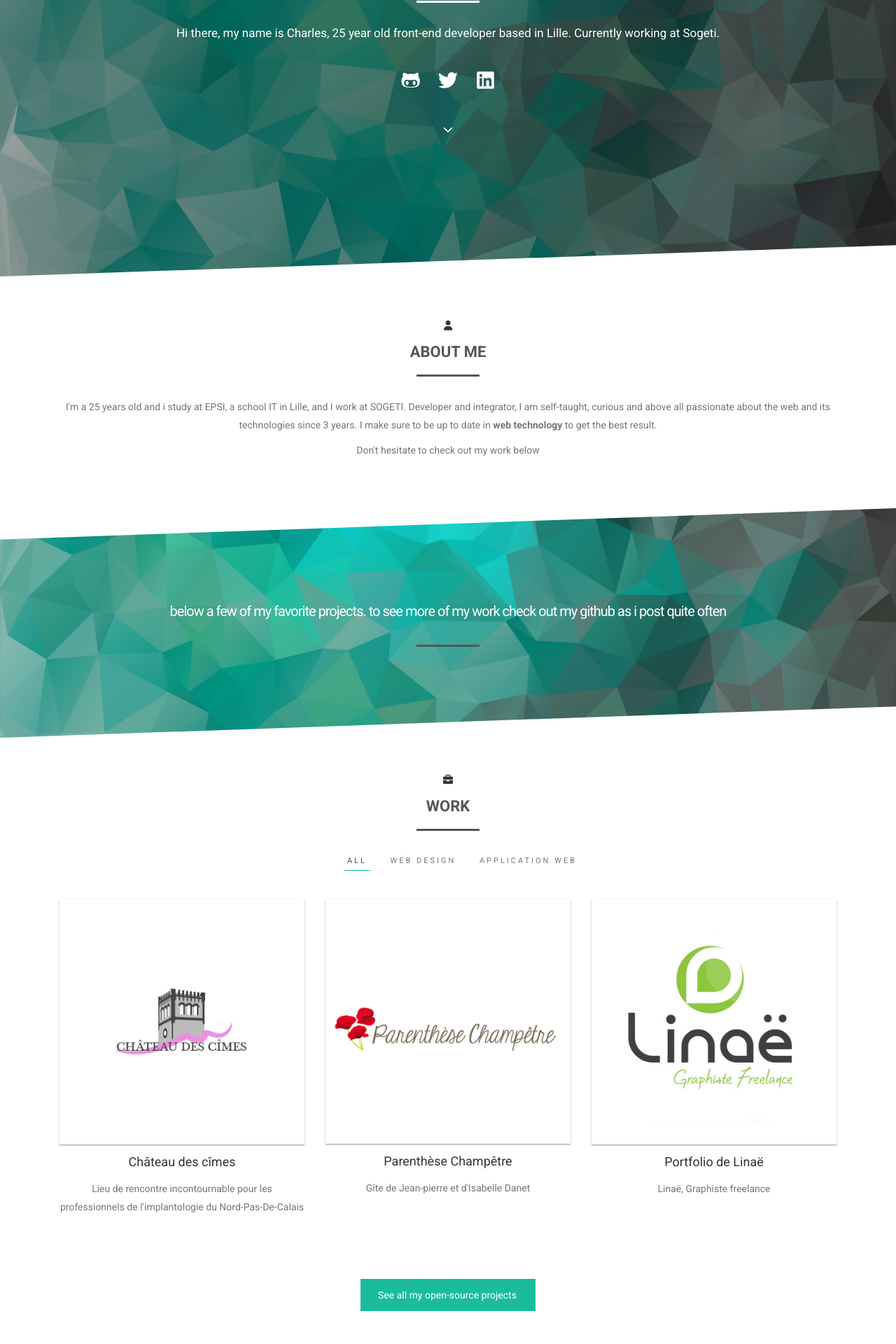
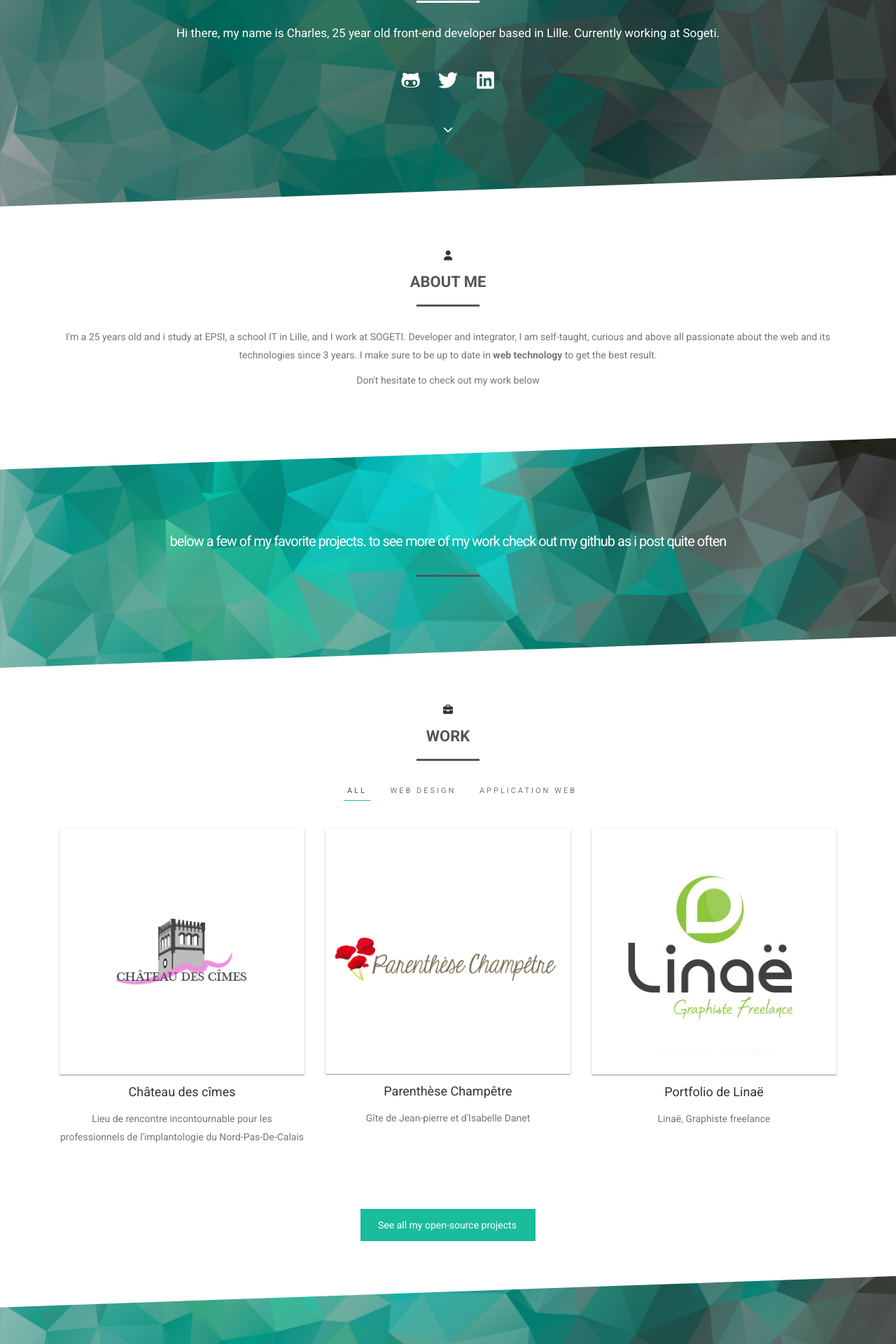
Before and after one commit to clamarque/clamarque.github.io, a PHP site: page / in a window 1280 px wide. Shown: the part 364-2284 px from the top of the page at 70% size. Run offline with PHP 8.4, Linux system fonts and the light colour scheme; some libraries are stand-ins or nearby versions.

Commit message:
Update style.css

```diff
--- a/css/style.css
+++ b/css/style.css
@@ -1,12 +1,11 @@
 html,
 body {
-    -webkit-overflow-scrolling: touch;
     margin: 0;
     padding: 0;
     width: 100%;
-    height: 100%;
     background: url('../img/background-2.jpg') center top fixed;
     background-size: cover;
+    -webkit-background-size: cover;
     font-size: 14px;
     font-family: 'Roboto', sans-serif;
 }
@@ -190,7 +189,7 @@ p {
 }
 
 #section-home .home-wrap {
-    padding: 100px 0 200px;
+    padding: 100px 0;
 }
 
 #section-home p {
```
